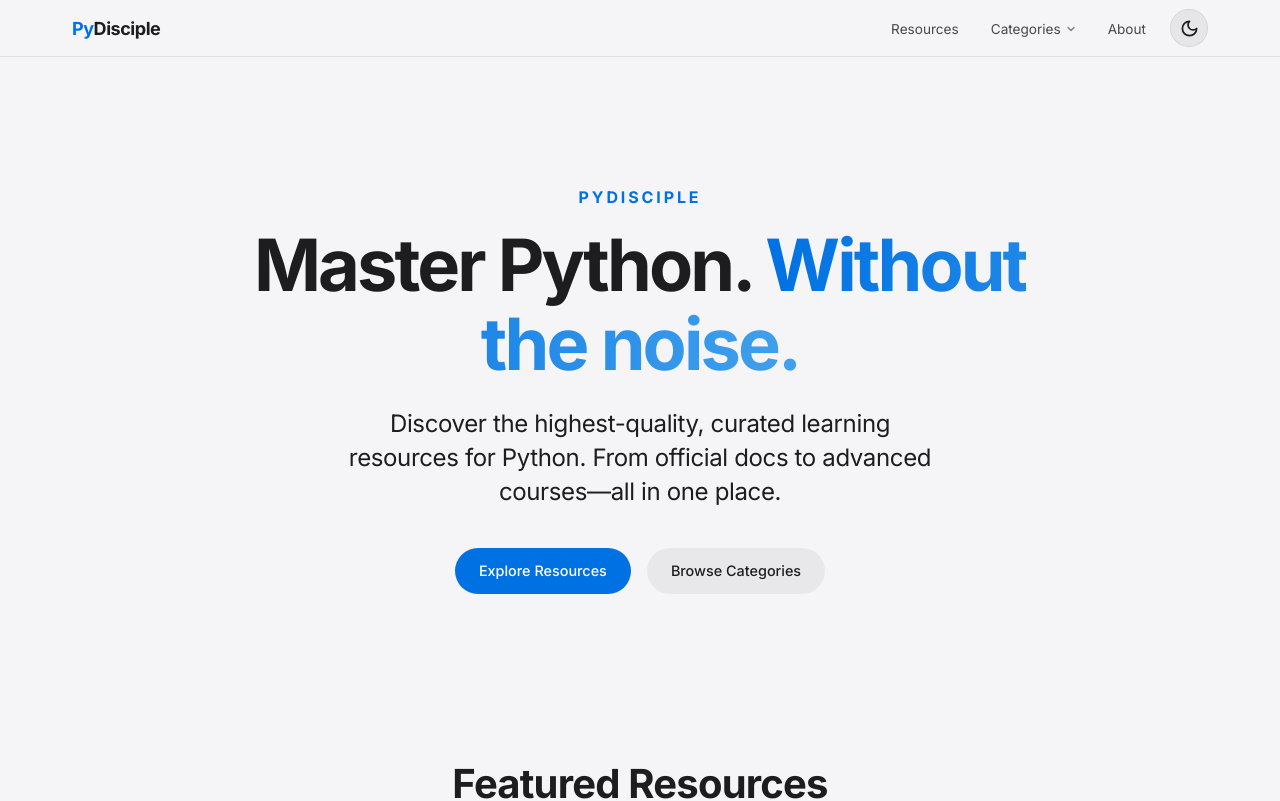
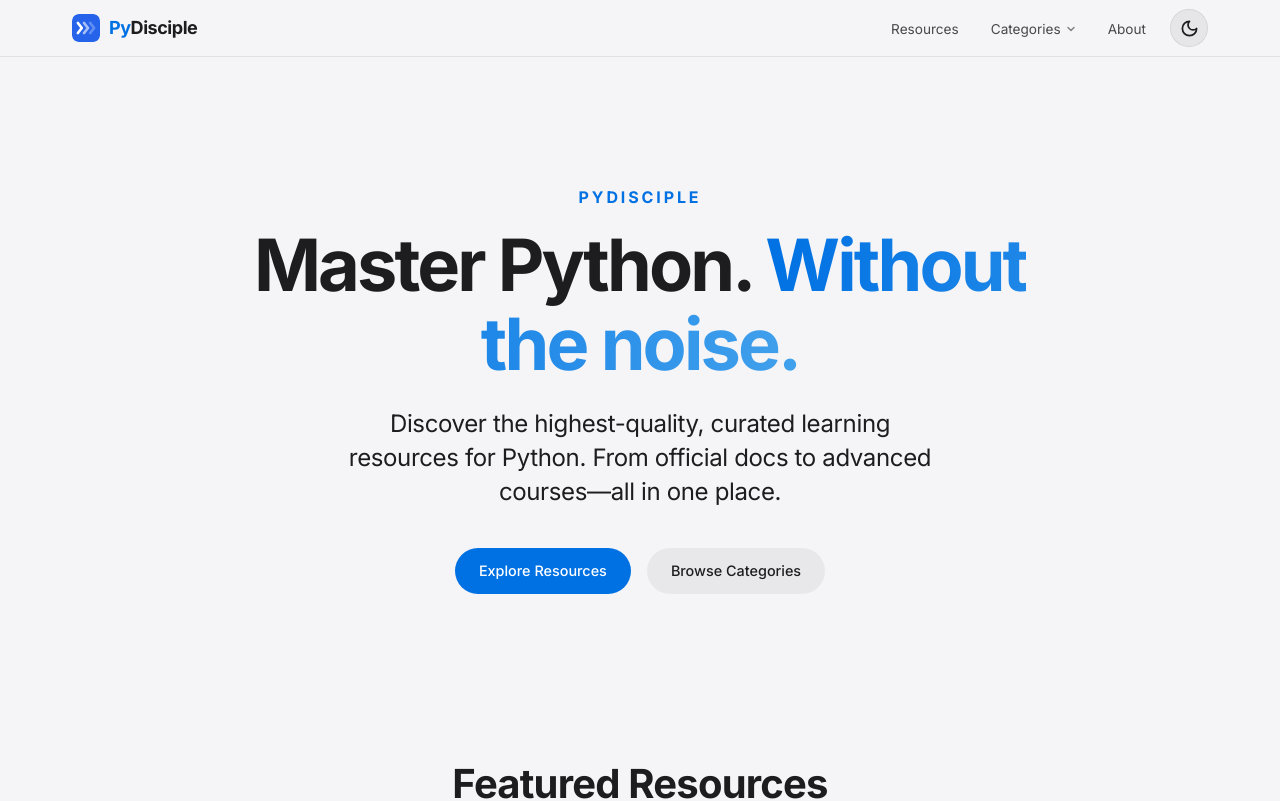
Before and after one commit to JAGDISH-SALI-0010/website-project, a Next.js app: page / in a window 1280 px wide. Shown: the top 801 px of the page. Built offline with nearby package versions, Linux system fonts and the light colour scheme.

Commit message:
Add PyDisciple logo icon and favicon

```diff
--- a/src/components/layout/Header.jsx
+++ b/src/components/layout/Header.jsx
@@ -4,6 +4,7 @@ import Link from "next/link";
 import { useState, useEffect, useRef } from "react";
 import styles from "./Header.module.css";
 import ThemeToggle from "@/components/shared/ThemeToggle";
+import LogoIcon from "@/components/shared/LogoIcon";
 import { getCategories } from "@/data/resources";
 
 // Grouped category structure for the premium mega-menu
@@ -86,6 +87,7 @@ export default function Header() {
         <nav className={styles.nav}>
 
           <Link className={styles.logo} href="/">
+            <LogoIcon size={28} className={styles.logoIcon} />
             <span className={styles.logoPy} aria-hidden="true">Py</span>
             <span className={styles.logoDisciple} aria-hidden="true">Disciple</span>
             {/* Screen-reader-only full text so the link reads as one word */}
--- a/src/components/layout/Header.module.css
+++ b/src/components/layout/Header.module.css
@@ -33,8 +33,8 @@
   font-size: 1.125rem;
   letter-spacing: -0.025em;
   text-decoration: none;
-  display: inline-flex;    /* keeps the two spans side-by-side inline */
-  align-items: baseline;
+  display: inline-flex;
+  align-items: center;         /* true vertical center — not baseline */
   transition: opacity 150ms ease;
 }
 
@@ -42,14 +42,25 @@
   opacity: 0.75;
 }
 
+/* Icon mark — sits left of the wordmark inside the flex logo link */
+.logoIcon {
+  flex-shrink: 0;
+  margin-right: 9px;
+  border-radius: 6px;          /* softens any sub-pixel edge at small sizes */
+  image-rendering: crisp-edges;
+  display: block;
+}
+
 /* "Py" — accent blue, adapts correctly in light & dark via --primary-btn */
 .logoPy {
   color: var(--primary-btn);
+  line-height: 1;              /* collapse invisible leading so flex centers on glyph */
 }
 
 /* "Disciple" — normal foreground, follows theme automatically */
 .logoDisciple {
   color: var(--foreground);
+  line-height: 1;              /* match .logoPy so both spans have identical box height */
 }
 
 /* Screen-reader-only: visually hidden but still in the a11y tree */
--- /dev/null
+++ b/src/components/shared/LogoIcon.jsx
@@ -0,0 +1,56 @@
+/**
+ * LogoIcon — PyDisciple brand icon mark.
+ * Blue rounded-square tile with three white chevrons (>>> Python REPL prompt),
+ * fading left to right. Fixed colors — does not adapt to dark mode by design.
+ *
+ * @param {number} size  - Width/height in px (default 32).
+ * @param {string} className - Optional extra class for the <svg> element.
+ */
+export default function LogoIcon({ size = 32, className = "" }) {
+  return (
+    <svg
+      width={size}
+      height={size}
+      viewBox="0 0 100 100"
+      xmlns="http://www.w3.org/2000/svg"
+      aria-hidden="true"
+      focusable="false"
+      className={className}
+    >
+      {/* Blue rounded-square background tile */}
+      <rect width="100" height="100" rx="24" fill="#2563EB" />
+
+      {/* Chevron 1 — full opacity (leftmost) */}
+      <polyline
+        points="21,32 35,50 21,68"
+        fill="none"
+        stroke="white"
+        strokeWidth="9.5"
+        strokeLinecap="round"
+        strokeLinejoin="round"
+      />
+
+      {/* Chevron 2 — 60% opacity (middle) */}
+      <polyline
+        points="43,32 57,50 43,68"
+        fill="none"
+        stroke="white"
+        strokeWidth="9.5"
+        strokeLinecap="round"
+        strokeLinejoin="round"
+        opacity="0.6"
+      />
+
+      {/* Chevron 3 — 28% opacity (rightmost, subtlest) */}
+      <polyline
+        points="65,32 79,50 65,68"
+        fill="none"
+        stroke="white"
+        strokeWidth="9.5"
+        strokeLinecap="round"
+        strokeLinejoin="round"
+        opacity="0.28"
+      />
+    </svg>
+  );
+}
```
Also changed, not shown: src/app/icon.svg (added).
